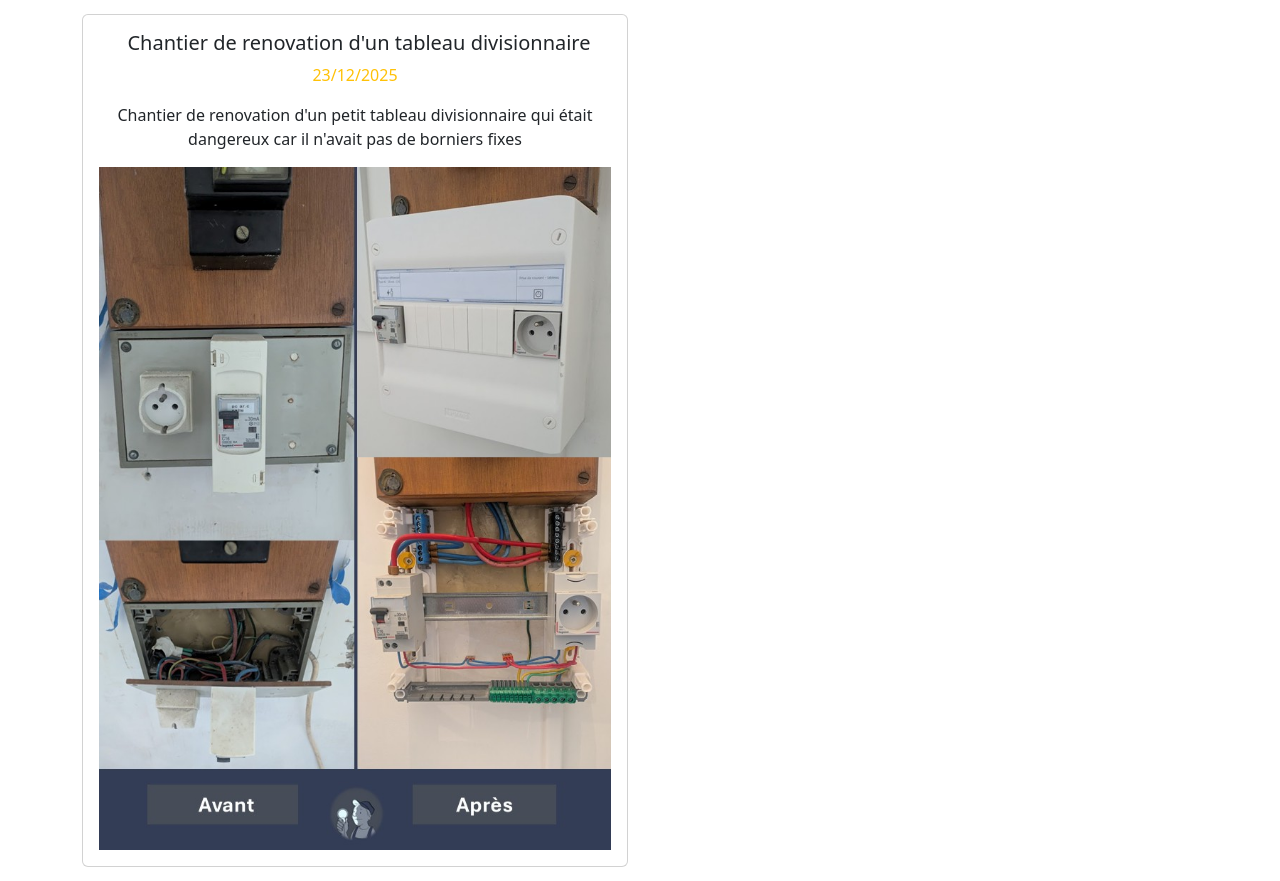
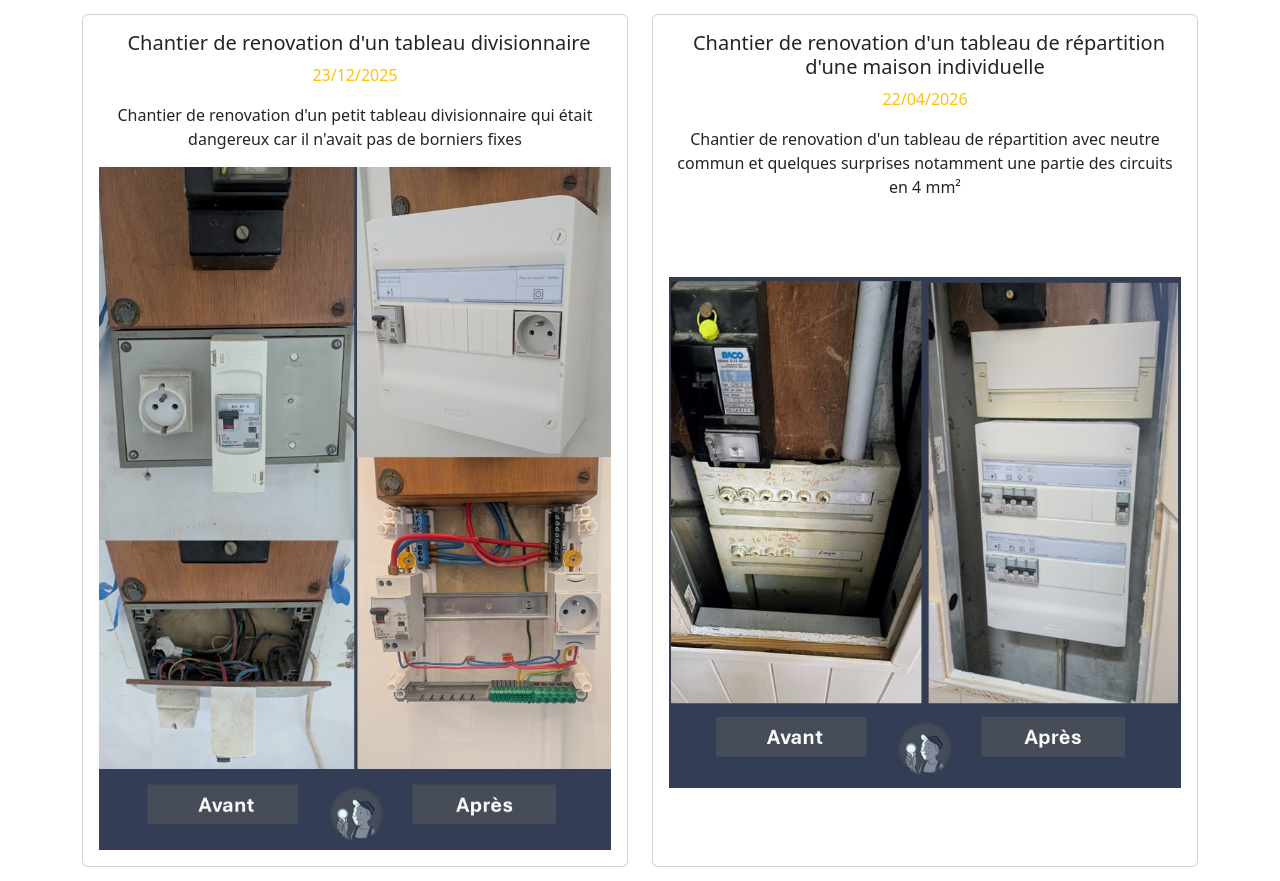
Before and after one commit to lalgn/etienne-electricite, a React (Vite) app: page /#/news in a window 1280 px wide. Shown: the part 862-1743 px from the top of the page. Built offline with nearby package versions, Linux system fonts and the light colour scheme.

Commit message:
rajout de News

```diff
--- a/src/pages/News.jsx
+++ b/src/pages/News.jsx
@@ -4,6 +4,8 @@ import { Container, Row, Col } from "react-bootstrap";
 import chantierimage from "../assets/renovation-bd-arr-cuisine.jpg"
 import chantierimage2 from "../assets/avant-apres-bd-arr-cuisine.jpg"
 import chantierimage3 from "../assets/avant-apres-tableau-divisionnaire.jpg"
+import chantierimage4 from "../assets/avant-apres-tableau-Laurent.jpg"
+import chantierimage5 from "../assets/Eclairage-sdb.jpg"
 
 export const newsData = [
   {
@@ -45,6 +47,32 @@ export const newsData = [
     ],
     image: chantierimage3,
   },
+  {
+    title: (
+      <>
+        <i className="text-warning me-2"></i>
+        Chantier de renovation d'un tableau de répartition d'une maison individuelle
+      </>
+    ),
+    date: "22/04/2026",
+    description: [
+      "Chantier de renovation d'un tableau de répartition avec neutre commun et quelques surprises notamment une partie des circuits en 4 mm²"
+    ],
+    image: chantierimage4,
+  },
+  {
+    title: (
+      <>
+        <i className="text-warning me-2"></i>
+        Installation d'éclairage dans une salle de bain
+      </>
+    ),
+    date: "27/05/2026",
+    description: [
+      "Installation de spots et d'une applique dans une salle de bain"
+    ],
+    image: chantierimage5,
+  },
 ];
 
 export default function News() {
```
Also changed, not shown: src/assets/Eclairage-sdb.jpg (added), src/assets/avant-apres-tableau-Laurent.jpg (added).
